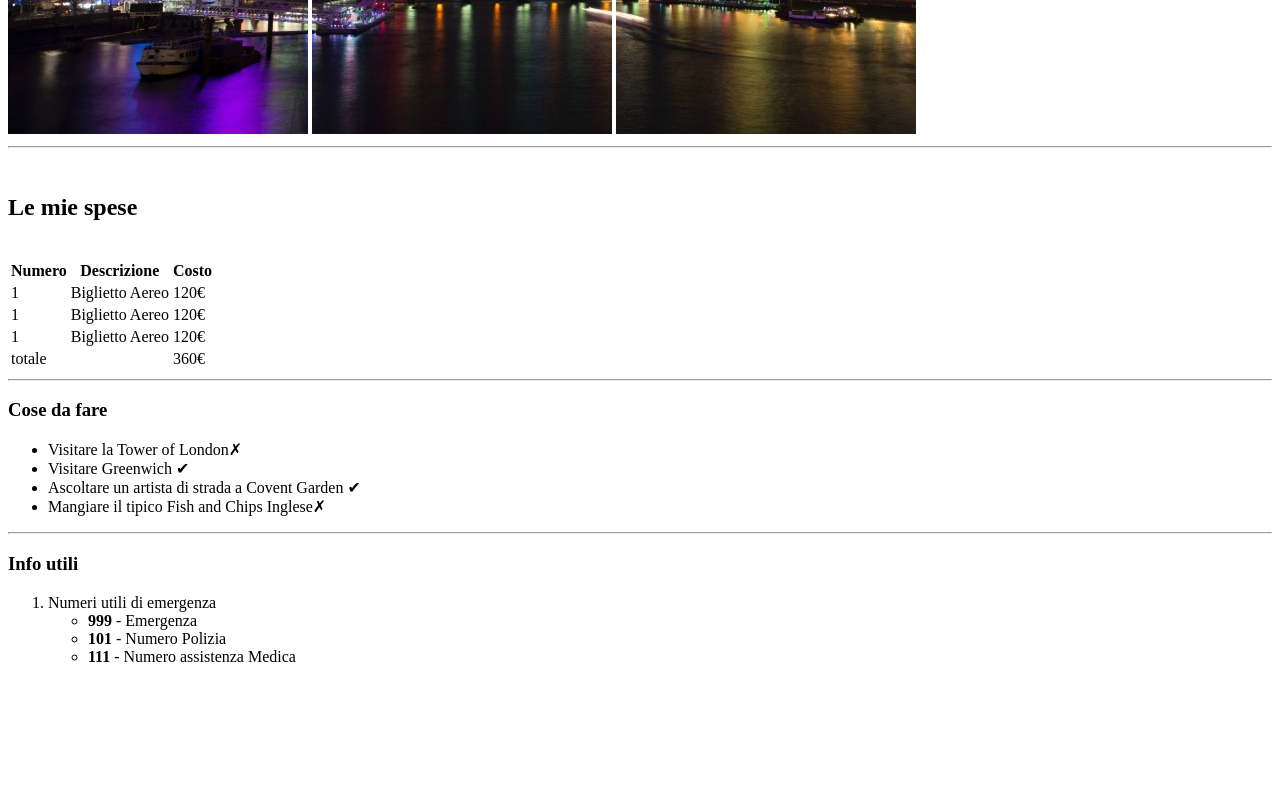
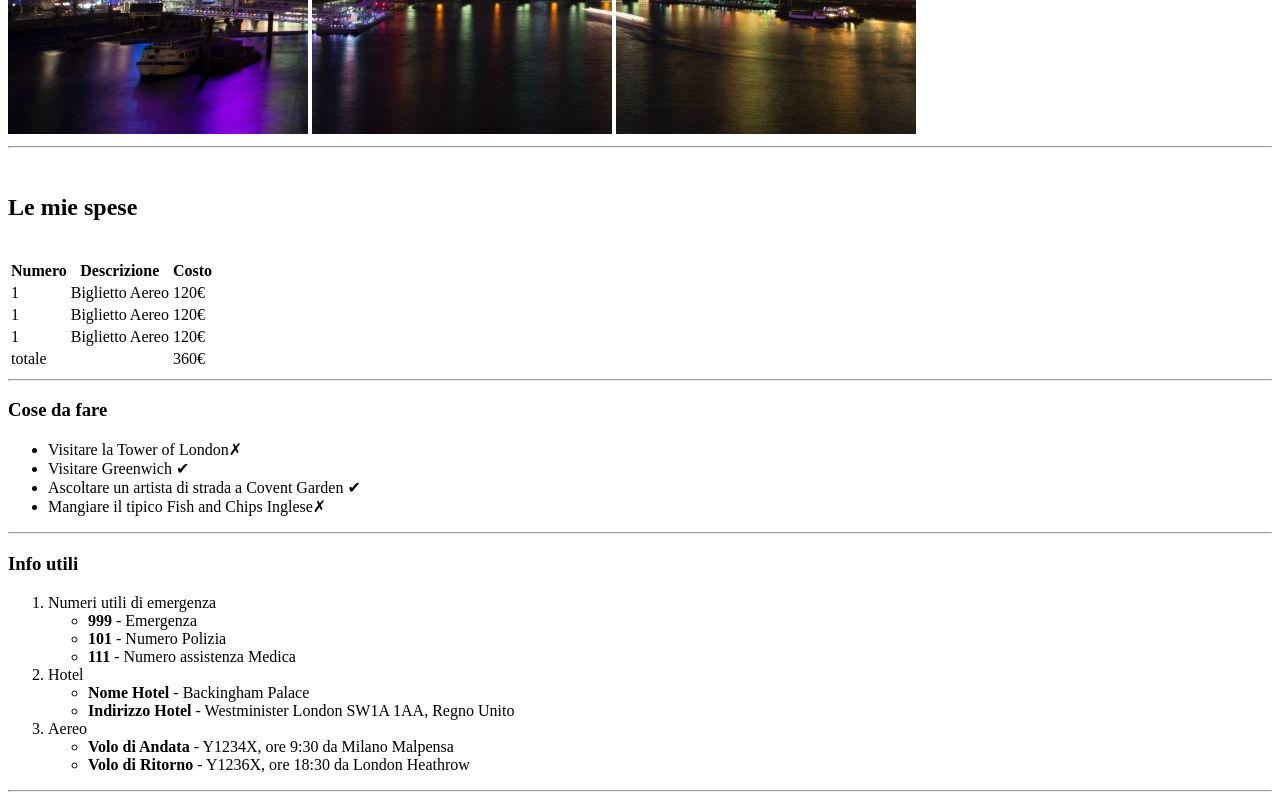
Before and after one commit to GianniC88/london-trip, a plain HTML site: page index.html in a window 1280 px wide. Shown: the part 546-1346 px from the top of the page. Before the commit the page ends 1228 px from the top, so only its background shows below. Drawn offline with Linux system fonts and the light colour scheme.

Commit message:
inserimento lista numerata

```diff
--- a/index.html
+++ b/index.html
@@ -74,8 +74,24 @@
 
           </ul>
 
+        <li>Hotel</li>
+          <ul>
+                <!-- strong tag per inserimento testo in grassetto -->
+                <li><strong>Nome Hotel</strong> - Backingham Palace</li>
+                <li><strong>Indirizzo Hotel</strong> - Westminister London SW1A 1AA, Regno Unito</li>
+          </ul>
+
+        <li>Aereo</li>
+          <ul>
+                <!-- strong tag per inserimento testo in grassetto -->
+                <li><strong>Volo di Andata</strong> - Y1234X, ore 9:30 da Milano Malpensa</li>
+                <li><strong>Volo di Ritorno</strong> - Y1236X, ore 18:30 da London Heathrow</li>
+
+          </ul>
 
      </ol>
+     <hr>
+
 
 
 </body>
```
Lines whose indentation alone changed are shown as unchanged.
